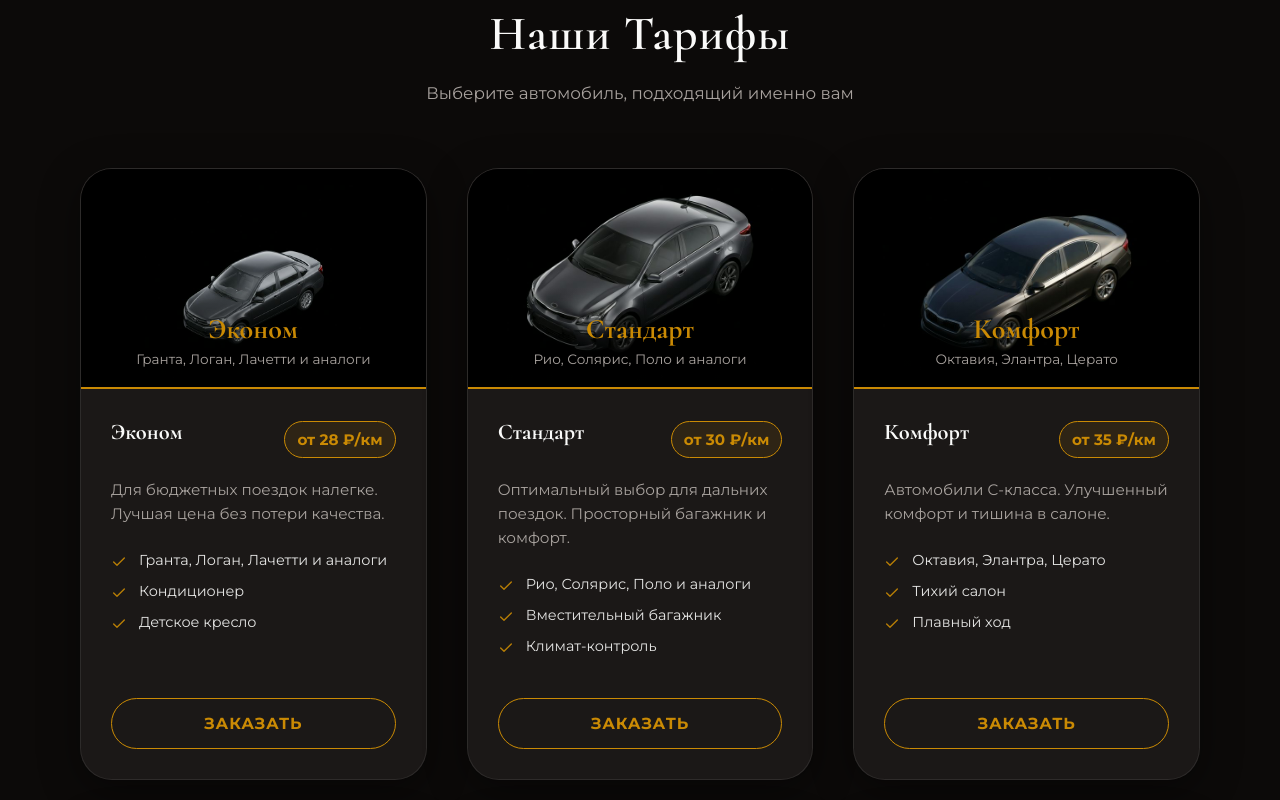
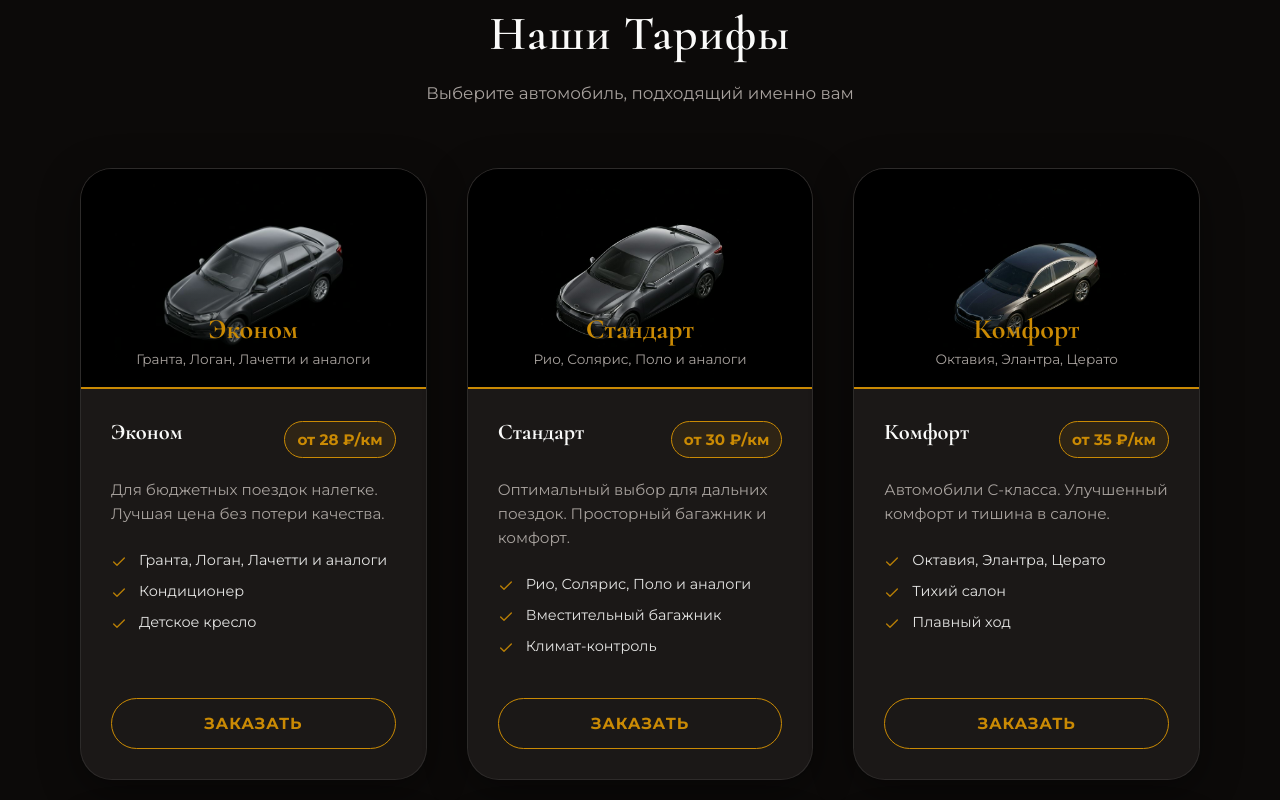
Before and after one commit to Xyling12/grand-transfer, a Next.js app: page / in a window 1280 px wide. Shown: the part 2040-2840 px from the top of the page. Built offline with nearby package versions, Linux system fonts and the light colour scheme; no server answers.

Commit message:
style: perfect tariff image rebalancing and cache busting

```diff
--- a/src/components/Tariffs.tsx
+++ b/src/components/Tariffs.tsx
@@ -10,21 +10,21 @@ const tariffDefs = [
         id: "econom" as keyof CityTariffs,
         name: "Эконом",
         description: "Для бюджетных поездок налегке. Лучшая цена без потери качества.",
-        image: "/images/tariffs/economy-dark-new.png",
+        image: "/images/tariffs/economy-dark-new.png?v=2",
         features: ["Гранта, Логан, Лачетти и аналоги", "Кондиционер", "Детское кресло"]
     },
     {
         id: "standart" as keyof CityTariffs,
         name: "Стандарт",
         description: "Оптимальный выбор для дальних поездок. Просторный багажник и комфорт.",
-        image: "/images/tariffs/standard-dark-new.png",
+        image: "/images/tariffs/standard-dark-new.png?v=2",
         features: ["Рио, Солярис, Поло и аналоги", "Вместительный багажник", "Климат-контроль"]
     },
     {
         id: "comfort" as keyof CityTariffs,
         name: "Комфорт",
         description: "Автомобили C-класса. Улучшенный комфорт и тишина в салоне.",
-        image: "/images/tariffs/comfort-new.png",
+        image: "/images/tariffs/comfort-new.png?v=2",
         features: ["Октавия, Элантра, Церато", "Тихий салон", "Плавный ход"]
     },
     {
@@ -45,7 +45,7 @@ const tariffDefs = [
         id: "minivan" as keyof CityTariffs,
         name: "Минивэн",
         description: "Для больших компаний или семьи с багажом. Вместимость до 7-8 человек.",
-        image: "/images/tariffs/minivan-dark-new.png",
+        image: "/images/tariffs/minivan-v2.png",
         features: ["Карнивал, Старекс и аналоги", "Огромный багажник", "Климат для заднего ряда"]
     },
     {
@@ -79,12 +79,12 @@ export default function Tariffs() {
     const getStyleProps = (id: string) => {
         const props: any = { '--hover-translate': '-10px' };
         switch (id) {
-            case 'econom': props['--base-scale'] = 1.1; props['--hover-scale'] = 1.2; props['--base-translate'] = '5px'; break;
-            case 'standart': props['--base-scale'] = 1.35; props['--hover-scale'] = 1.45; props['--base-translate'] = '-5px'; break;
-            case 'comfort': props['--base-scale'] = 1.45; props['--hover-scale'] = 1.55; props['--base-translate'] = '-5px'; break;
-            case 'comfortPlus': props['--base-scale'] = 1.35; props['--hover-scale'] = 1.45; props['--base-translate'] = '-2px'; break;
-            case 'business': props['--base-scale'] = 1.35; props['--hover-scale'] = 1.45; props['--base-translate'] = '5px'; break;
-            case 'minivan': props['--base-scale'] = 1.2; props['--hover-scale'] = 1.3; props['--base-translate'] = '5px'; break;
+            case 'econom': props['--base-scale'] = 1.4; props['--hover-scale'] = 1.5; props['--base-translate'] = '-5px'; break;
+            case 'standart': props['--base-scale'] = 1.0; props['--hover-scale'] = 1.1; props['--base-translate'] = '0px'; break;
+            case 'comfort': props['--base-scale'] = 1.0; props['--hover-scale'] = 1.1; props['--base-translate'] = '0px'; break;
+            case 'comfortPlus': props['--base-scale'] = 1.25; props['--hover-scale'] = 1.35; props['--base-translate'] = '-5px'; break;
+            case 'business': props['--base-scale'] = 1.15; props['--hover-scale'] = 1.25; props['--base-translate'] = '0px'; break;
+            case 'minivan': props['--base-scale'] = 1.45; props['--hover-scale'] = 1.55; props['--base-translate'] = '-5px'; break;
             case 'soberDriver': props['--base-scale'] = 1.0; props['--hover-scale'] = 1.1; props['--base-translate'] = '0px'; props['--hover-translate'] = '-5px'; break;
             case 'delivery': props['--base-scale'] = 1.4; props['--hover-scale'] = 1.5; props['--base-translate'] = '-15px'; props['--hover-translate'] = '-20px'; break;
             default: props['--base-scale'] = 1.25; props['--hover-scale'] = 1.35; props['--base-translate'] = '-5px'; break;
```
Also changed, not shown: public/images/tariffs/minivan-v2.png (added).
